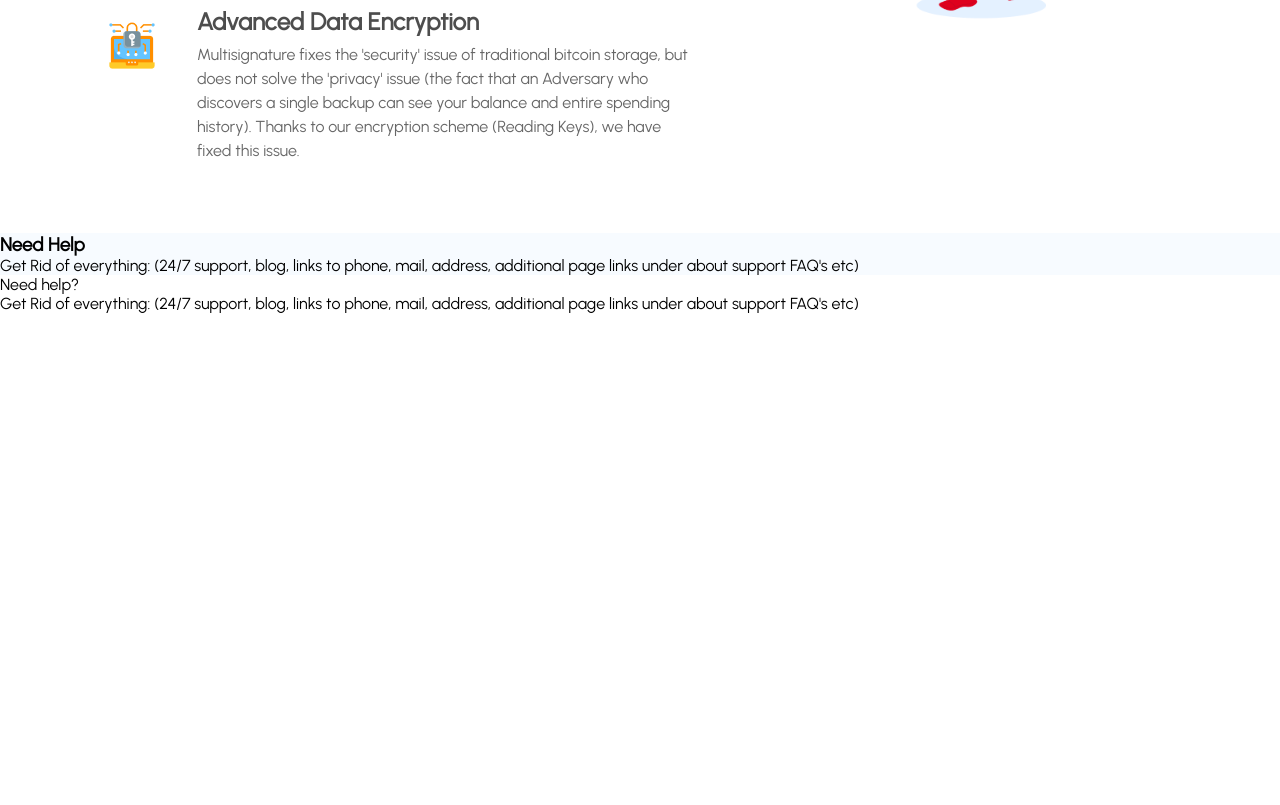
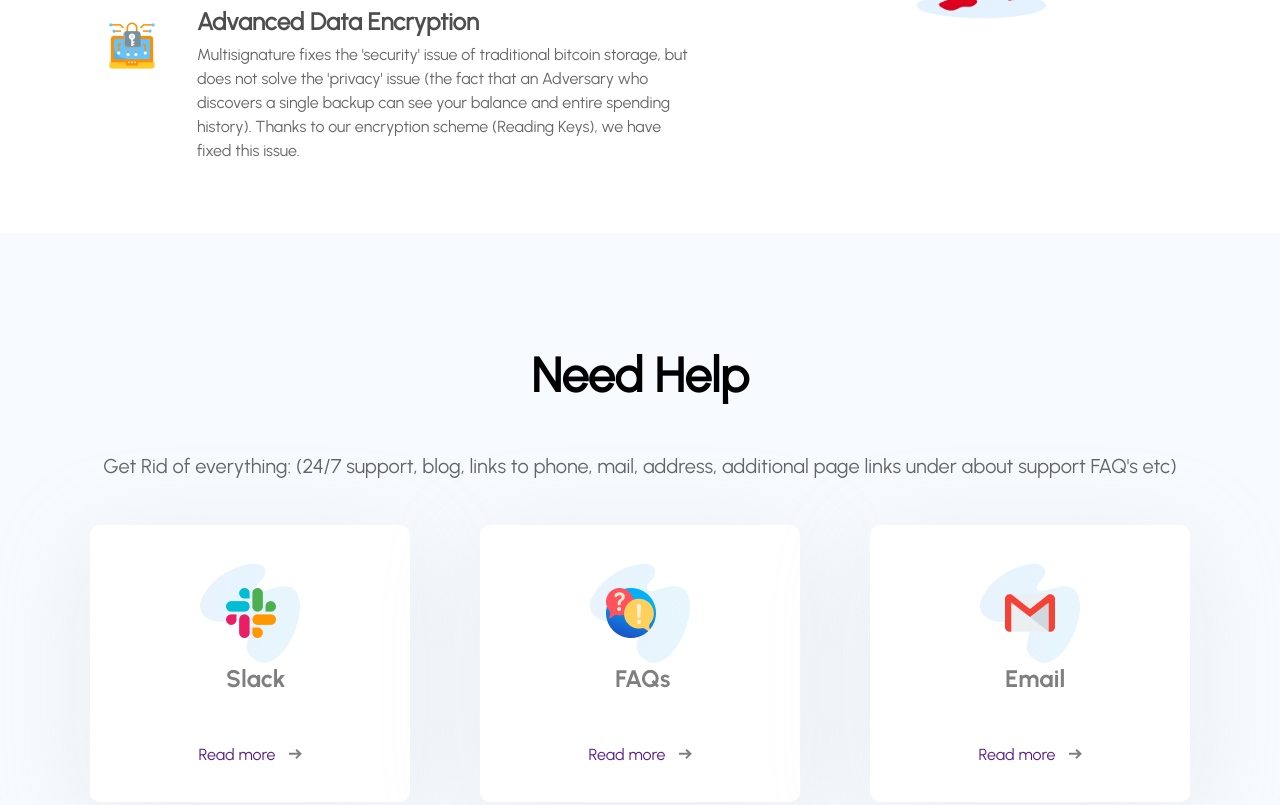
Before and after one commit to saqlainabbas0016/Project-main, a plain HTML site: page index.html in a window 1280 px wide. Shown: the part 1975-2780 px from the top of the page. Before the commit the page ends 2288 px from the top, so only its background shows below. Drawn offline with Linux system fonts and the light colour scheme; files whose address does not match are found by name.

Commit message:
section4

```diff
--- a/index.html
+++ b/index.html
@@ -107,68 +107,83 @@
         <div class="section3-inner">
           <h1 class="section3-head">Your trusted Bitcoin Wallet</h1>
           <p class="section3-para">
-            Arctica is a Free & Open Source script that install Bitcoin Core and then walks users through the setup of a secure & private cold storage wallet. Arctica is a Free & Open Source script for secure bitcoin storage
+            Arctica is a Free & Open Source script that install Bitcoin Core and
+            then walks users through the setup of a secure & private cold
+            storage wallet. Arctica is a Free & Open Source script for secure
+            bitcoin storage
           </p>
           <div class="section3-content">
             <div class="sec3-content-left">
               <div class="sec3-img-content">
-                    <img src="/images/sec3-img1.png" alt="">
+                <img src="/images/sec3-img1.png" alt="" />
                 <div class="sec3-img-content-right">
                   <h2 class="sec3-h2">Secure Asset Fund for Users</h2>
-                        <p class="sec3-paragraph" id="sec3-paragraph1">The only protocol that allows you to use the reference implementation to create a multisignature wallet, with an easily accessible GUI and minimal additional software. No hardware wallets, real airgaps, and protection from supply chain attacks and advanced BIOS attacks.</p>
-                    </div>
-                </div>
-                <div class="sec3-img-content">
-                    <img src="/images/sec3-img2.png" alt="">
-                    <div class="sec3-img-content-right">
-                        <h2 class="sec3-h2">Personalised Access Control</h2>
-                        <p class="sec3-paragraph" id="sec3-paragraph2">YOU decide who participates in your multisignature. We never have any control or access to your funds.
+                  <p class="sec3-paragraph" id="sec3-paragraph1">
+                    The only protocol that allows you to use the reference
+                    implementation to create a multisignature wallet, with an
+                    easily accessible GUI and minimal additional software. No
+                    hardware wallets, real airgaps, and protection from supply
+                    chain attacks and advanced BIOS attacks.
                   </p>
                 </div>
               </div>
               <div class="sec3-img-content">
-                    <img src="/images/sec3-img3.png" alt="">
+                <img src="/images/sec3-img2.png" alt="" />
+                <div class="sec3-img-content-right">
+                  <h2 class="sec3-h2">Personalised Access Control</h2>
+                  <p class="sec3-paragraph" id="sec3-paragraph2">
+                    YOU decide who participates in your multisignature. We never
+                    have any control or access to your funds.
+                  </p>
+                </div>
+              </div>
+              <div class="sec3-img-content">
+                <img src="/images/sec3-img3.png" alt="" />
                 <div class="sec3-img-content-right">
                   <h2 class="sec3-h2">Advanced Data Encryption</h2>
-                        <p class="sec3-paragraph" id="sec3-paragraph1">Multisignature fixes the 'security' issue of traditional bitcoin storage, but does not solve the 'privacy' issue (the fact that an Adversary who discovers a single backup can see your balance and entire spending history). Thanks to our encryption scheme (Reading Keys), we have fixed this issue.
+                  <p class="sec3-paragraph" id="sec3-paragraph1">
+                    Multisignature fixes the 'security' issue of traditional
+                    bitcoin storage, but does not solve the 'privacy' issue (the
+                    fact that an Adversary who discovers a single backup can see
+                    your balance and entire spending history). Thanks to our
+                    encryption scheme (Reading Keys), we have fixed this issue.
                   </p>
                 </div>
               </div>
             </div>
             <div class="sec3-content-right">
-                <img src="/images/Frame.png" alt="">
+              <img src="/images/Frame.png" alt="" />
             </div>
           </div>
         </div>
       </div>
     </section>
 
-
     <section class="section4">
       <div class="max-width-1410">
         <div class="sec4-inner">
           <h3 class="section4-headding">Need Help</h3>
-          <p class="section4-para">Get Rid of everything: (24/7 support, blog, links to phone, mail, address, additional page links under about support FAQ's etc)</p>
+          <p class="section4-para">
+            Get Rid of everything: (24/7 support, blog, links to phone, mail,
+            address, additional page links under about support FAQ's etc)
+          </p>
           <div class="section4-cards">
 
+            <div class="sec4-card1">
+              <img src="/images/sec4-box.png" alt="">
+              <a href="" class="sec4-readmore">Read more <img src="/images/black arrow.png" alt=""></a>
+            </div>
+            <div class="sec4-card1">
+              <img src="/images/sec4-box2.png" alt="">
+              <a href="" class="sec4-readmore">Read more <img src="/images/black arrow.png" alt=""></a>
+            </div>
+            <div class="sec4-card1">
+              <img src="/images/sec4-box3.png" alt="">
+              <a href="" class="sec4-readmore">Read more <img src="/images/black arrow.png" alt=""></a>
+            </div>
           </div>
         </div>
       </div>
     </section>
   </body>
 </html>
-
-
-
-
-
-
-
-
-
-
-<div class=" max-width-1440 ></div>
-
-      <h2>Need help?</h2>
-      <p>Get Rid of everything: (24/7 support, blog, links to phone, mail, address, additional page links under about support FAQ's etc)</p>
-      <div class="section4-boxs"> </div>
--- a/style.css
+++ b/style.css
@@ -311,6 +311,58 @@ body{
     background-color:  #1587ED08;
 }
 .sec4-inner{
+    max-width: 1440px;
+    margin: 0 auto;
+    padding:  110px 20px;
+
+}
+.section4-headding{
+    font-weight: 700px;
+    font-size: 48px;
+    line-height: 64px;
+    text-align: center;
+    margin-bottom: 44px;
+}
+.section4-para{
+    color: #00000099;
+font-family : Urbanist;
+font-size : 20px;
+font-weight : 400;
+line-height : 30px;
+text-align : center;
+margin-bottom: 44px;
 
 
 }
+.sec4-card1{
+    width: 320px;
+    height: 277px;
+    border-radius: 10px;
+    box-shadow: 0px 20px 95px 0px #C9CBCC4D;
+    background: #FFFFFF;
+    display: flex;
+    flex-direction: column;
+    align-items: center;
+    justify-content: center;
+    gap: 50px;
+
+}
+.sec4-readmore{
+    display: flex;
+    align-items: center;
+    gap: 13px;
+
+    colour: #00000080;
+    font-size: 16px;
+    font-weight: 600px;
+
+}
+.section4-cards{
+    display: flex;
+/* justify-content: center; */
+justify-content: space-between;
+}
+.sec4-inner{
+    max-width: 1140px;
+    margin: 0 auto;
+}
```
Also changed, not shown: images/black arrow.png (added). Lines whose indentation alone changed are shown as unchanged.
